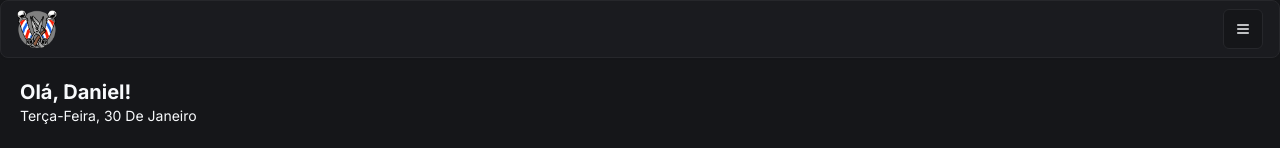
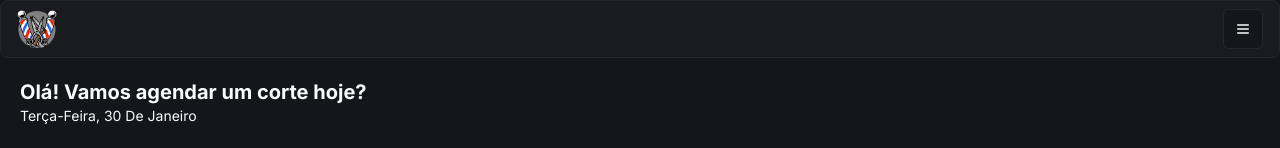
Before and after one commit to DanCalistDev/barber-shop, a Next.js app: page / in a window 1280 px wide. Shown: the top 148 px of the page. Built offline with nearby package versions, Linux system fonts and the light colour scheme; no server answers; the database is empty.

Commit message:
feat: :sparkles: add user name to home page

```diff
--- a/app/(home)/page.tsx
+++ b/app/(home)/page.tsx
@@ -35,7 +35,9 @@ export default async function Home() {
     <div className="">
       <Header />
       <div className="px-5 pt-5">
-        <h2 className="text-xl font-bold">Olá, Daniel!</h2>
+      <h2 className="text-xl font-bold">
+          {session?.user ? `Olá, ${session.user.name?.split(" ")[0]}!` : "Olá! Vamos agendar um corte hoje?"}
+        </h2>
         <p className="capitalize text-sm">
           {format(new Date(), "EEEE',' dd 'de' MMMM", {
             locale: ptBR,
```
